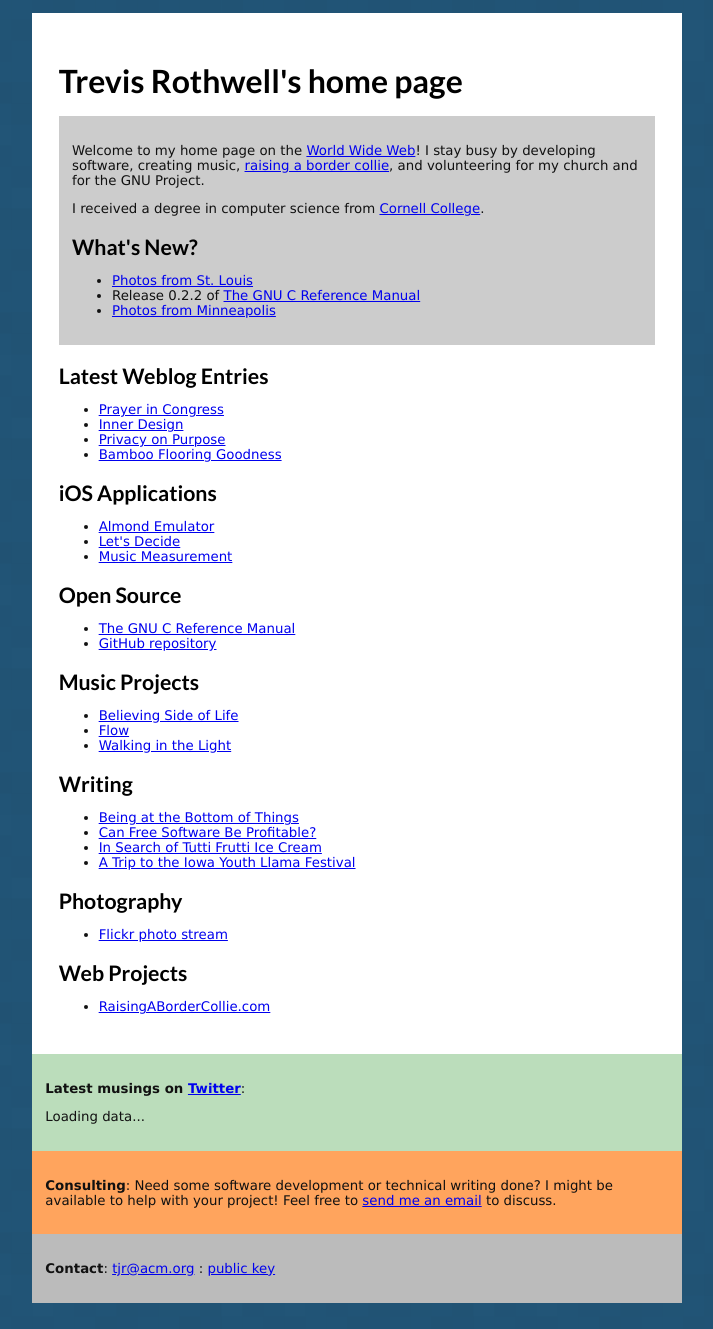
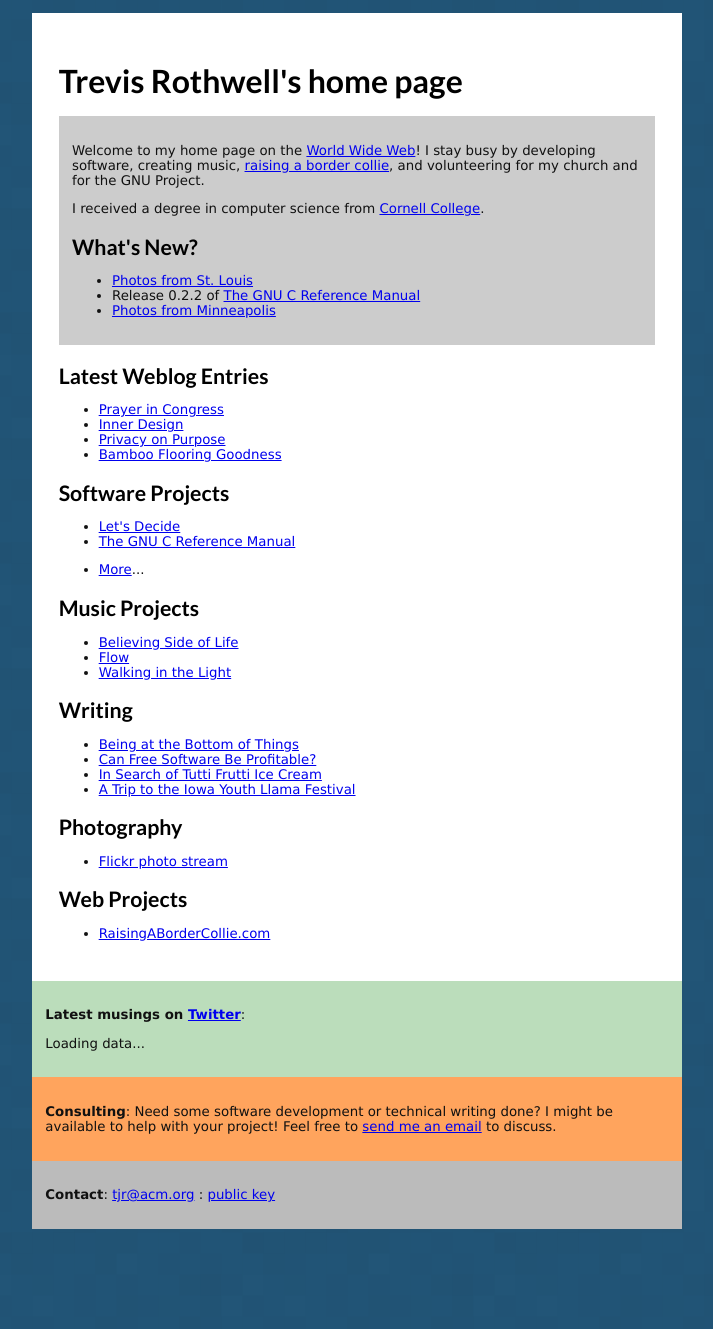
Before and after one commit to tjr/tjr.github.com, a Jekyll site: the page built from index.html, in a window 1280 px wide. Shown: the whole page, without its empty margins (283-996 px from the left). Built offline with Jekyll 4.4.1, drawn with Linux system fonts in a browser that asks for light colours; the list of posts is cut into pages by our own code; after the commit the page ends 1256 px from its top, so only the background shows below that.

Commit message:
minor edits

```diff
--- a/index.html
+++ b/index.html
@@ -62,17 +62,13 @@ College</a>.
 {% endfor %}
 </ul>
 
-<h2>iOS Applications</h2>
+<h2>Software Projects</h2>
 <ul>
-<li><a href="/software/almond-emulator">Almond Emulator</a></li>
 <li><a href="/software/lets-decide">Let's Decide</a></li>
-<li><a href="http://itunes.apple.com/us/app/music-measurement/id305144557?mt=8">Music Measurement</a></li>
+<li><a href="http://www.gnu.org/software/gnu-c-manual/">The GNU C Reference Manual</a></li>
 </ul>
-
-<h2>Open Source</h2>
 <ul>
-<li><a href="http://www.gnu.org/software/gnu-c-manual/">The GNU C Reference Manual</a></li>
-<li><a href="http://github.com/tjr/">GitHub repository</a></li>
+<li><a href="/software/">More</a>...</li>
 </ul>
 
 <h2>Music Projects</h2>
--- a/software/cedar-rapids-online.html
+++ b/software/cedar-rapids-online.html
@@ -24,7 +24,7 @@ a web application by <a href="/">Trevis Rothwell</a>
 <li><a href="http://github.com/tjr/CedarRapidsOnline">Get the source code</a></li>
 </ul>
 
-<h3>Background Information</h3>
+<h2>Background Information</h2>
 
 <p>
 Much of what I know about building web applications I learned from Philip Greenspun's
```
